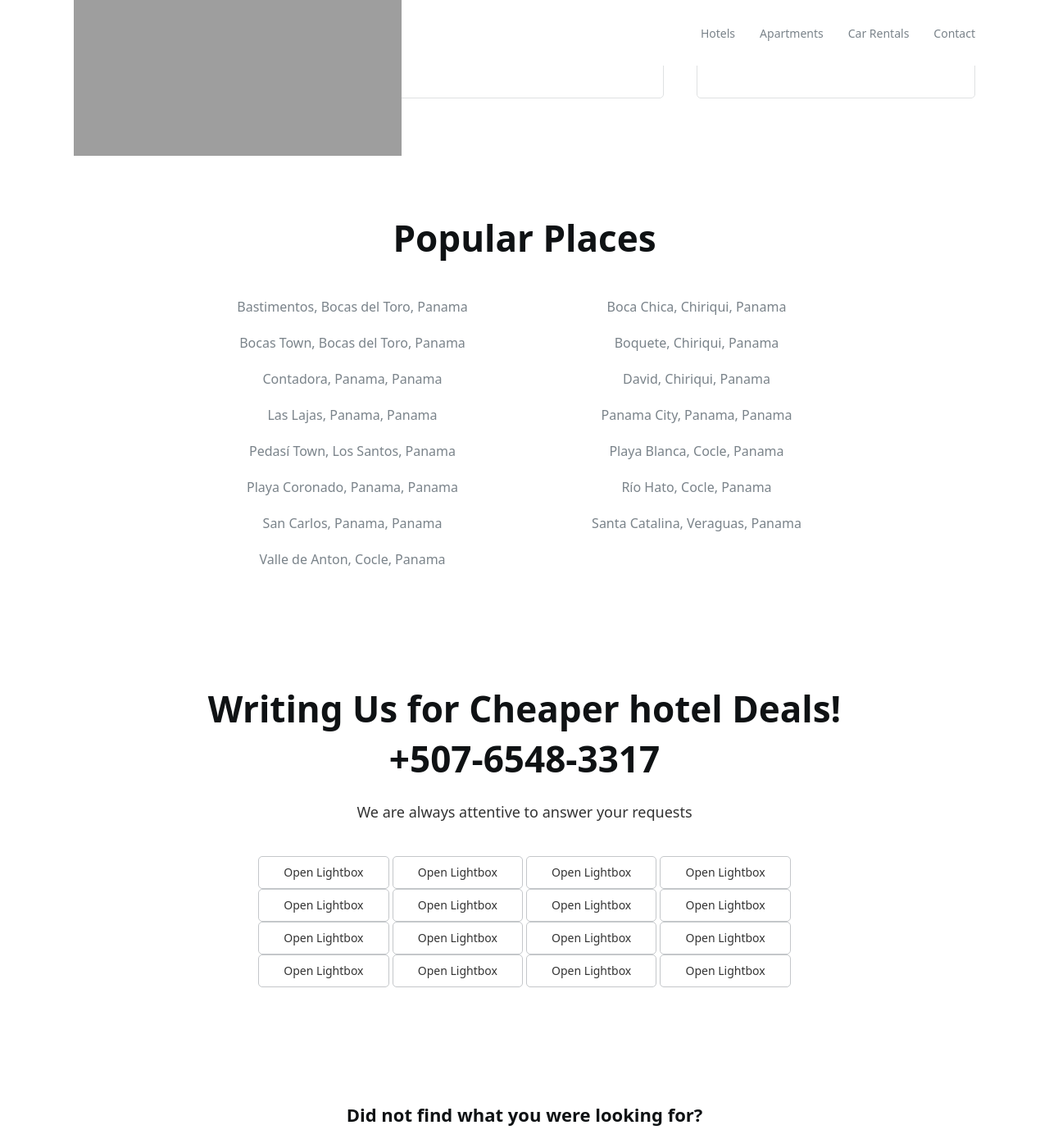
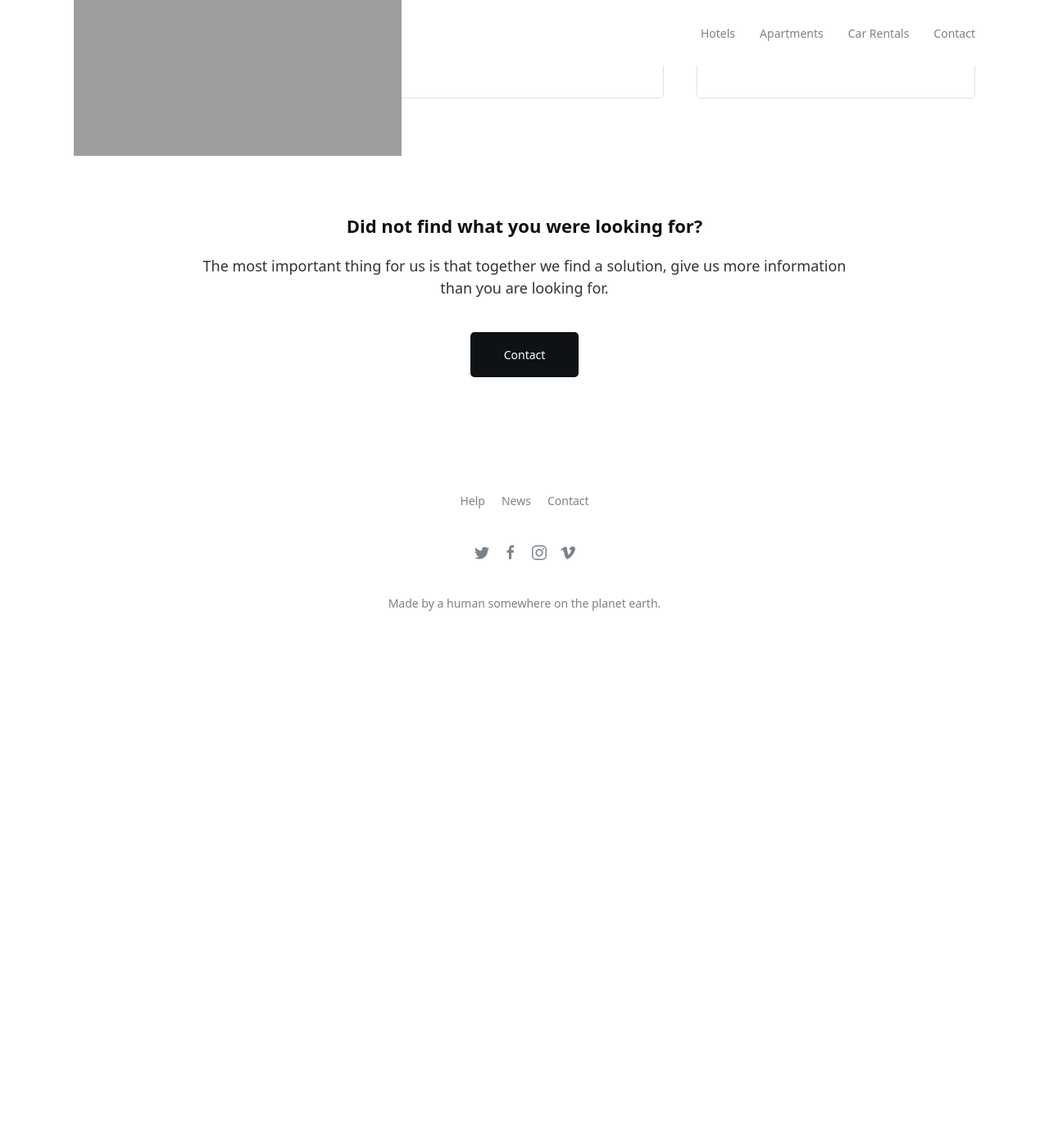
Before and after one commit to jelmii/jelmii.github.io, a Jekyll site: the page built from index.md, in a window 1280 px wide and 1400 px high, scrolled down 813 px. Shown: the whole window at 82% size. Built offline with Jekyll 4.4.1, drawn with Linux system fonts in a browser that asks for light colours; after the commit the page ends 1629 px from its top, so only the background shows below that; part of the change alters nothing that is shown.

Commit message:
Update index.md

```diff
--- a/index.md
+++ b/index.md
@@ -9,12 +9,6 @@ categories:
     columns: 3
     title: Other Services
     subtitle: We offer complementary services which will help you to have a more pleasant, calm and safe trip.
-featured:
-    title: Popular Places
-    tag: featured
-section:
-    title: Writing Us for Cheaper hotel Deals! +507-6548-3317
-    subtitle: We are always attentive to answer your requests
 cta:
     title: Did not find what you were looking for?
     subtitle: The most important thing for us is that together we find a solution, give us more information than you are looking for.
@@ -38,4 +32,52 @@ cta:
 <a class="uk-button uk-button-default" href="images/photo.jpg">Open Lightbox</a>
 <a class="uk-button uk-button-default" href="images/photo.jpg">Open Lightbox</a>
 <a class="uk-button uk-button-default" href="images/photo.jpg">Open Lightbox</a>
+<a class="uk-button uk-button-default" href="images/photo.jpg">Open Lightbox</a>
+<a class="uk-button uk-button-default" href="images/photo.jpg">Open Lightbox</a>
+<a class="uk-button uk-button-default" href="images/photo.jpg">Open Lightbox</a>
+<a class="uk-button uk-button-default" href="images/photo.jpg">Open Lightbox</a>
+<a class="uk-button uk-button-default" href="images/photo.jpg">Open Lightbox</a>
+<a class="uk-button uk-button-default" href="images/photo.jpg">Open Lightbox</a>
+<a class="uk-button uk-button-default" href="images/photo.jpg">Open Lightbox</a>
+<a class="uk-button uk-button-default" href="images/photo.jpg">Open Lightbox</a>
+<a class="uk-button uk-button-default" href="images/photo.jpg">Open Lightbox</a>
+<a class="uk-button uk-button-default" href="images/photo.jpg">Open Lightbox</a>
+<a class="uk-button uk-button-default" href="images/photo.jpg">Open Lightbox</a>
+<a class="uk-button uk-button-default" href="images/photo.jpg">Open Lightbox</a>
+<a class="uk-button uk-button-default" href="images/photo.jpg">Open Lightbox</a>
+<a class="uk-button uk-button-default" href="images/photo.jpg">Open Lightbox</a>
+<a class="uk-button uk-button-default" href="images/photo.jpg">Open Lightbox</a>
+<a class="uk-button uk-button-default" href="images/photo.jpg">Open Lightbox</a>
+<a class="uk-button uk-button-default" href="images/photo.jpg">Open Lightbox</a>
+<a class="uk-button uk-button-default" href="images/photo.jpg">Open Lightbox</a>
+<a class="uk-button uk-button-default" href="images/photo.jpg">Open Lightbox</a>
+<a class="uk-button uk-button-default" href="images/photo.jpg">Open Lightbox</a>
+<a class="uk-button uk-button-default" href="images/photo.jpg">Open Lightbox</a>
+<a class="uk-button uk-button-default" href="images/photo.jpg">Open Lightbox</a>
+<a class="uk-button uk-button-default" href="images/photo.jpg">Open Lightbox</a>
+<a class="uk-button uk-button-default" href="images/photo.jpg">Open Lightbox</a>
+<a class="uk-button uk-button-default" href="images/photo.jpg">Open Lightbox</a>
+<a class="uk-button uk-button-default" href="images/photo.jpg">Open Lightbox</a>
+<a class="uk-button uk-button-default" href="images/photo.jpg">Open Lightbox</a>
+<a class="uk-button uk-button-default" href="images/photo.jpg">Open Lightbox</a>
+<a class="uk-button uk-button-default" href="images/photo.jpg">Open Lightbox</a>
+<a class="uk-button uk-button-default" href="images/photo.jpg">Open Lightbox</a>
+<a class="uk-button uk-button-default" href="images/photo.jpg">Open Lightbox</a>
+<a class="uk-button uk-button-default" href="images/photo.jpg">Open Lightbox</a>
+<a class="uk-button uk-button-default" href="images/photo.jpg">Open Lightbox</a>
+<a class="uk-button uk-button-default" href="images/photo.jpg">Open Lightbox</a>
+<a class="uk-button uk-button-default" href="images/photo.jpg">Open Lightbox</a>
+<a class="uk-button uk-button-default" href="images/photo.jpg">Open Lightbox</a>
+<a class="uk-button uk-button-default" href="images/photo.jpg">Open Lightbox</a>
+<a class="uk-button uk-button-default" href="images/photo.jpg">Open Lightbox</a>
+<a class="uk-button uk-button-default" href="images/photo.jpg">Open Lightbox</a>
+<a class="uk-button uk-button-default" href="images/photo.jpg">Open Lightbox</a>
+<a class="uk-button uk-button-default" href="images/photo.jpg">Open Lightbox</a>
+<a class="uk-button uk-button-default" href="images/photo.jpg">Open Lightbox</a>
+<a class="uk-button uk-button-default" href="images/photo.jpg">Open Lightbox</a>
+<a class="uk-button uk-button-default" href="images/photo.jpg">Open Lightbox</a>
+<a class="uk-button uk-button-default" href="images/photo.jpg">Open Lightbox</a>
+<a class="uk-button uk-button-default" href="images/photo.jpg">Open Lightbox</a>
+<a class="uk-button uk-button-default" href="images/photo.jpg">Open Lightbox</a>
+<a class="uk-button uk-button-default" href="images/photo.jpg">Open Lightbox</a>
 </div>
```
